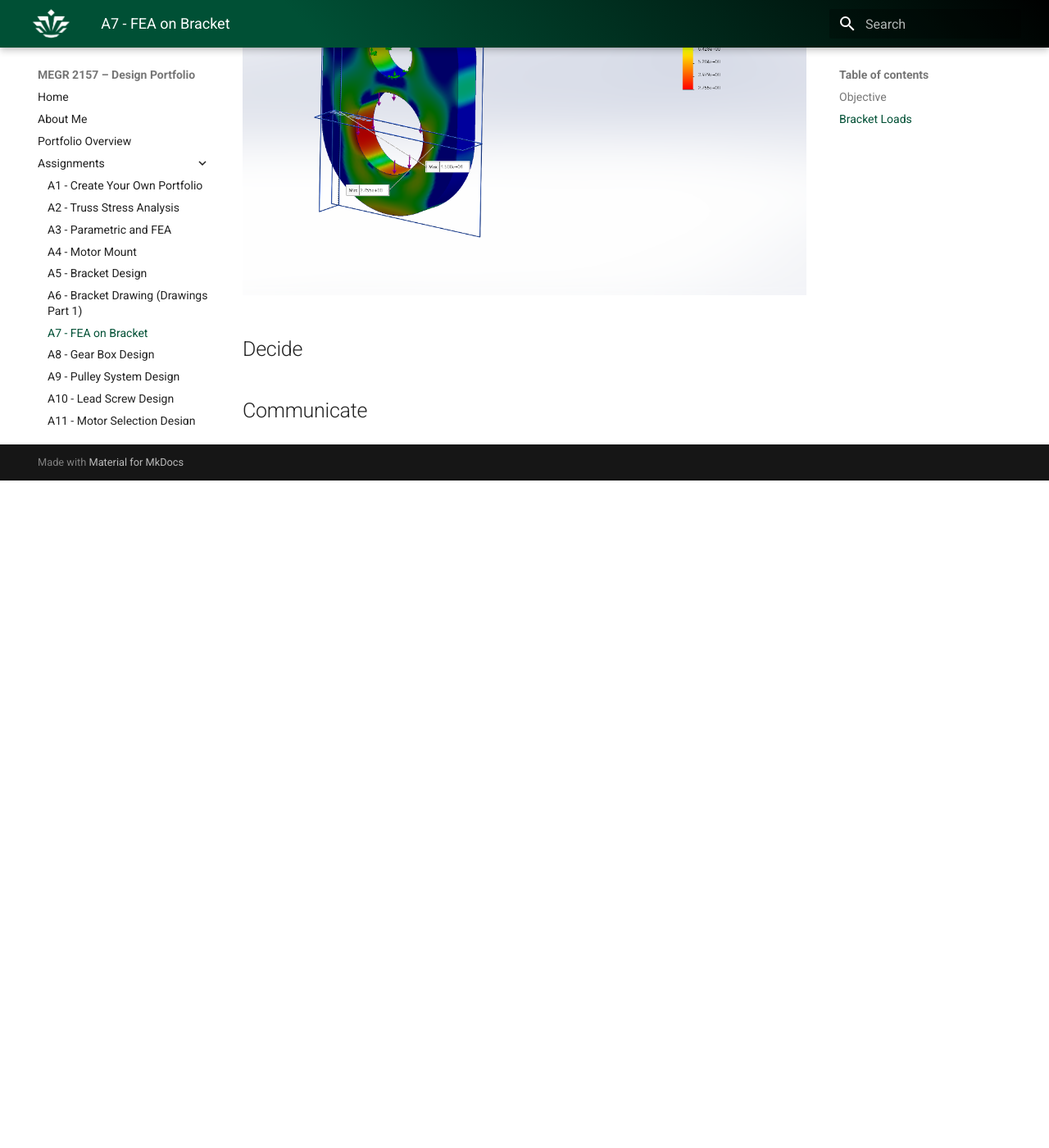
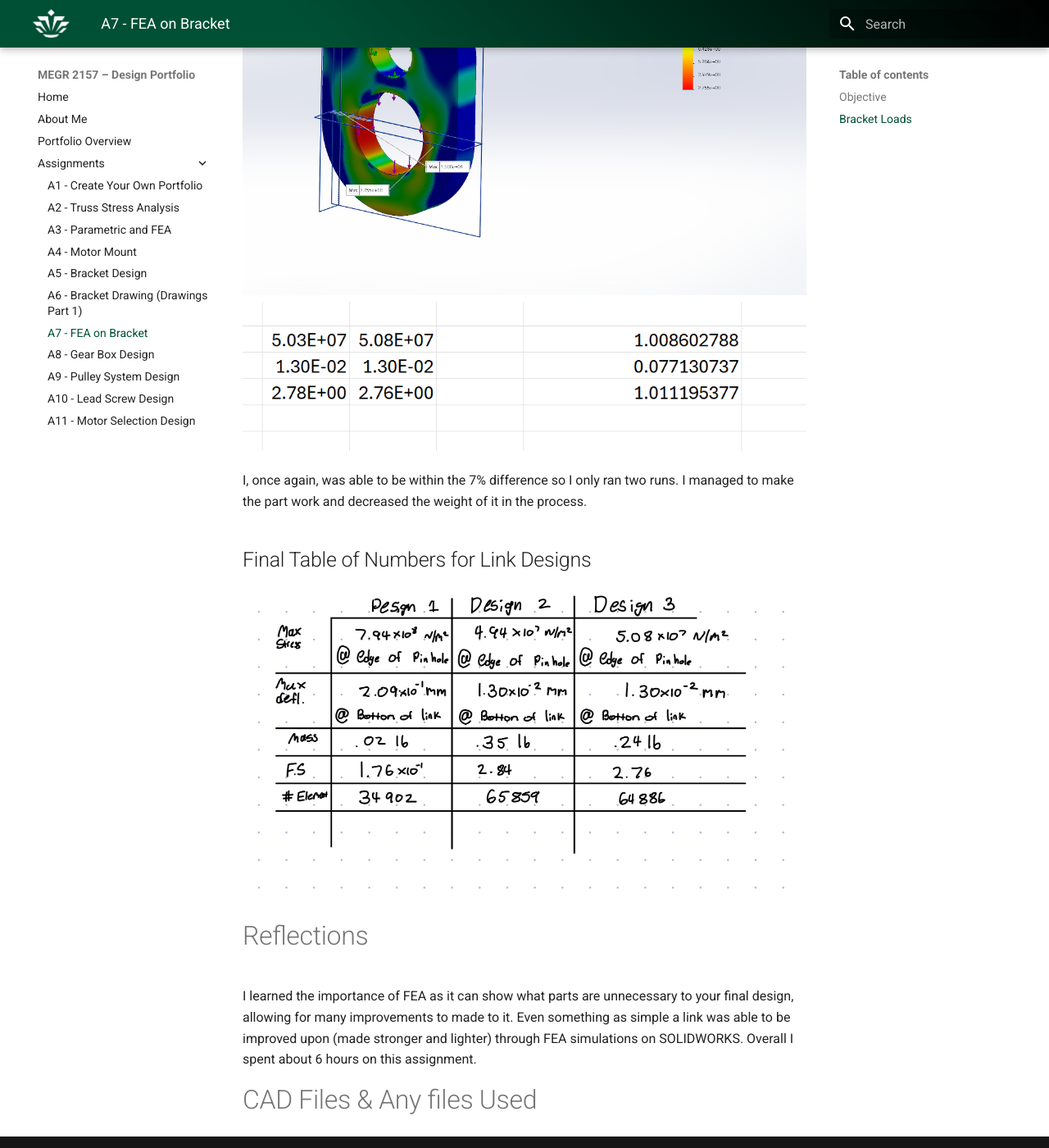
Before and after one commit to NumberOneZoomer/design-projects-portfolio-megr2157, an MkDocs documentation site: the page built from docs/assignments/A07/index.md, in a window 1280 px wide and 1400 px high, scrolled down 27686 px. Shown: the whole window at 82% size. Built offline with MkDocs 1.6.1 and Material for MkDocs 9.7.7, drawn with Linux system fonts in a browser that asks for light colours; before the commit the page ends 28272 px from its top, so only the background shows below that.

Commit message:
Update index.md

```diff
--- a/docs/assignments/A07/index.md
+++ b/docs/assignments/A07/index.md
@@ -103,8 +103,17 @@ I then preformed the same simulated loads as I did for design one and two, start
 ![](LINK_10.png)
 ![](LINK_11.png)
 ![](LINK_12.png)
+![](EXCEL_6.png)
 
-## Decide
+I, once again, was able to be within the 7% difference so I only ran two runs. I managed to make the part work and decreased the weight of it in the process.
+
+## Final Table of Numbers for Link Designs
+
+![](LINK_CHART.png)
+
+# Reflections
+
+I learned the importance of FEA as it can show what parts are unnecessary to your final design, allowing for many improvements to made to it. Even something as simple a link was able to be improved upon (made stronger and lighter) through FEA simulations on SOLIDWORKS. Overall I spent about 6 hours on this assignment.
 
 
-## Communicate
+# CAD Files & Any files Used
```
